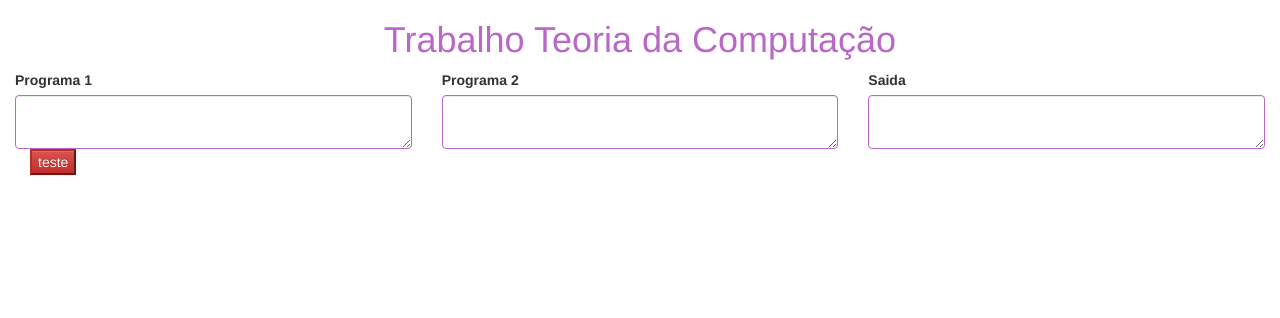
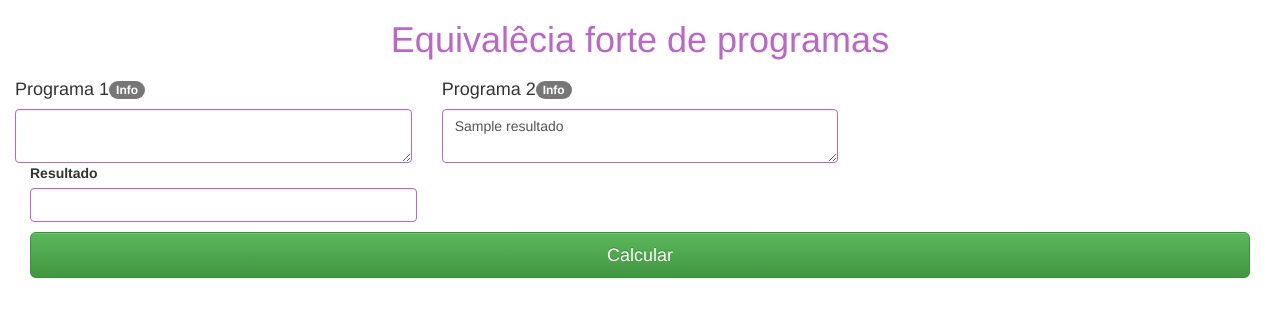
Before and after one commit to MateusGundel/trabalho-teoria-computacao, a Django app: template web/templates/web/programa.html in a window 1280 px wide. Shown: the top 318 px of the page. Run offline with Django 3.2, Linux system fonts and the light colour scheme; the template is opened without the code that fills it: most values are stand-ins (such as "Sample title", 1, 10 or a date in 2020); some libraries are stand-ins or nearby versions.

Commit message:
Não ta funcionando isso

```diff
--- a/code/passo1.py
+++ b/code/passo1.py
@@ -0,0 +1,2 @@
+def main():
+    pass
--- a/code/passo2.py
+++ b/code/passo2.py
@@ -0,0 +1,2 @@
+def main():
+    pass
--- a/code/passo3.py
+++ b/code/passo3.py
@@ -0,0 +1,2 @@
+def main():
+    pass
--- a/code/passo4.py
+++ b/code/passo4.py
@@ -0,0 +1,2 @@
+def main():
+    pass
--- a/web/templates/web/programa.html
+++ b/web/templates/web/programa.html
@@ -2,47 +2,48 @@
 {% load static %}
 <html lang="en">
     <head>
-    <meta charset="UTF-8">
-    <title>Trabalho Teorica da Computação</title>
+        <meta name="viewport" content="width=device-width, initial-scale=1,
+            shrink-to-fit=no" charset="UTF-8">
+        <title>Equivalêcia forte de programas</title>
 
-    <link rel="stylesheet" href="//maxcdn.bootstrapcdn.com/bootstrap/3.2.0/css/bootstrap.min.css">
-    <link rel="stylesheet" href="//maxcdn.bootstrapcdn.com/bootstrap/3.2.0/css/bootstrap-theme.min.css">
+        <link rel="stylesheet"
+            href="//maxcdn.bootstrapcdn.com/bootstrap/3.2.0/css/bootstrap.min.css">
+        <link rel="stylesheet"
+            href="//maxcdn.bootstrapcdn.com/bootstrap/3.2.0/css/bootstrap-theme.min.css">
         <link rel="stylesheet" href="{% static 'css/programa.css' %}">
     </head>
     <body>
         <div>
-
-
             <form method="post">
                 <div class="container-fluid">
                     {% csrf_token%}
+                    <div class="col-md-12">
+                        <h1 class="title">Equivalêcia forte de programas</h1>
+                    </div>
                     <div class="row">
-                <div class="col-md-12">
-                    <h1 class="title">Trabalho Teoria da Computação</h1>
-                </div>
-
                         <div class="col-md-4">
-                    <label class="basic-label">Programa 1</label>
-                    <textarea class="form-control textArea" id="entrada1" name="entrada1"></textarea>
+                            <h4>Programa 1<a href="#" class="badge
+                                    badge-pill badge-primary">Info</a></h4>
+                            <textarea class="form-control textArea"
+                                id="entrada1" name="entrada1"></textarea>
                         </div>
                         <div class="col-md-4">
-                    <label class="basic-label">Programa 2</label>
-                    <textarea class="form-control textArea" id="entrada2"></textarea>
+                            <h4>Programa 2<a href="#" class="badge
+                                    badge-pill badge-primary">Info</a></h4>
+                            <textarea class="form-control textArea"
+                                id="entrada2">{{ resultado }}</textarea>
+                        </div>
                     </div>
                     <div class="col-md-4">
-                    <label class="basic-label" rows="10" cols="30">Saida</label>
-                    <textarea class="form-control textArea" id="resultado"></textarea>
+                        <label class="basic-label" rows="10" cols="30">Resultado</label>
+                        <p class="form-control textArea" id="resultado"></textarea>
+                    </div>
+                    <div class="col-md-12 ml-md-auto">
+                        <button class="btn btn-success btn-lg btn-block"
+                            type="submit">Calcular</button>
                     </div>
                 </div>
-
-            <div class="col-md-12 ml-md-auto ">
-                <button class="btn-danger " type="submit">teste</button>
-            </div>
-
-        </div>
             </form>
-
-
         </div>
     </body>
 </html>
```
Also changed, not shown: code/processamento.py (+6 -3 lines), web/views.py (line endings or trailing spaces). Lines whose indentation alone changed are shown as unchanged.
